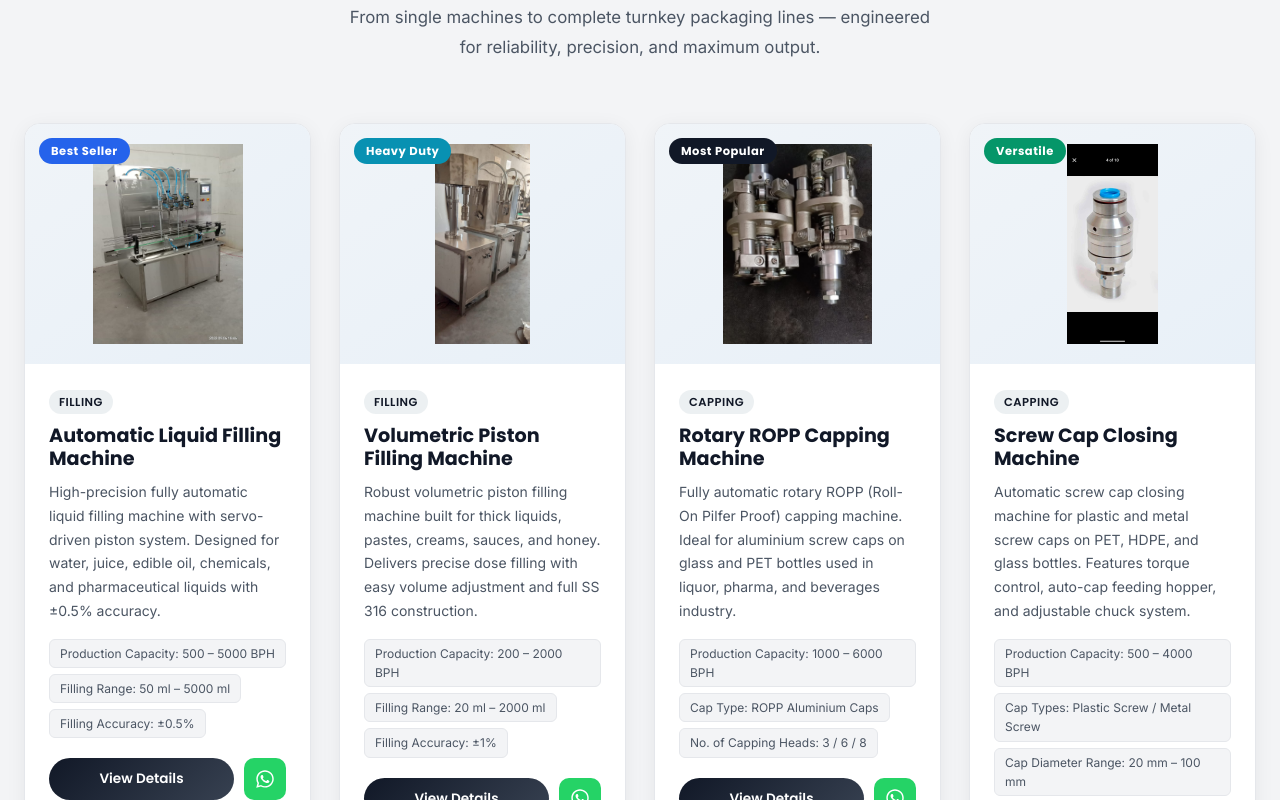
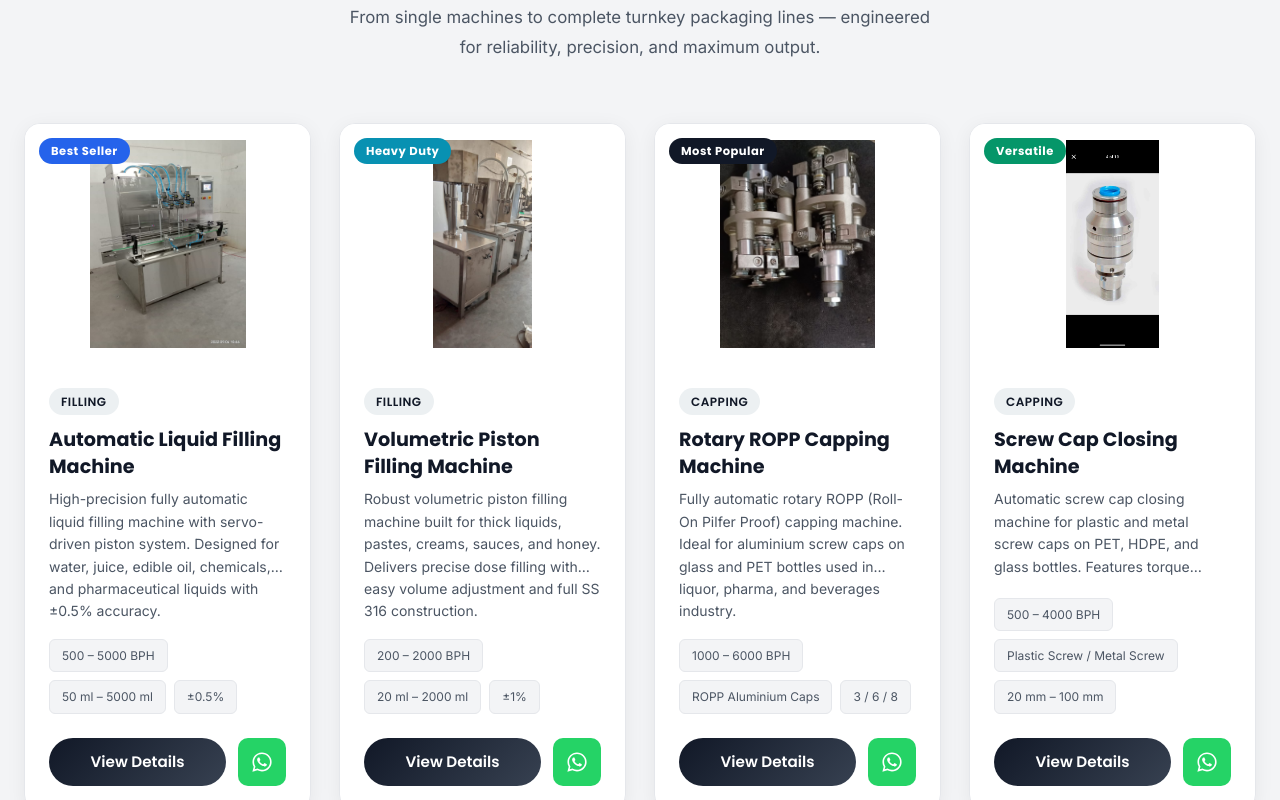
Before and after one commit to Jaypanchal00/Shree-Ganesh-Engimach, a Next.js app: page / in a window 1280 px wide. Shown: the part 1560-2360 px from the top of the page. Built offline with nearby package versions, Linux system fonts and the light colour scheme.

Commit message:
Ui changes and Produc card changes

```diff
--- a/app/globals.css
+++ b/app/globals.css
@@ -510,14 +510,17 @@ h1, h2, h3, h4, h5, h6 {
   position: relative;
   overflow: hidden;
   height: 240px;
-  background: linear-gradient(145deg, #f0f4f8, #e8f0f8);
+  background: #ffffff;
+  display: flex;
+  align-items: center;
+  justify-content: center;
 }
 
 .card-image-wrap img {
   width: 100%;
   height: 100%;
   object-fit: contain;
-  padding: 20px;
+  padding: 16px;
   transition: transform 0.4s ease;
 }
 
@@ -666,6 +669,11 @@ h1, h2, h3, h4, h5, h6 {
 
 .whatsapp-float:hover { transform: scale(1.15); }
 
+/* WhatsApp Card Button Hover */
+.whatsapp-btn-hover:hover {
+  background: #1db954 !important;
+}
+
 /* Skeleton Loading */
 .skeleton {
   background: linear-gradient(90deg, #f0f0f0 25%, #e0e0e0 50%, #f0f0f0 75%);
--- a/app/products/ProductsClient.tsx
+++ b/app/products/ProductsClient.tsx
@@ -155,10 +155,14 @@ export default function ProductsClient() {
                     opacity: inView ? 1 : 0,
                     transform: inView ? "translateY(0)" : "translateY(20px)",
                     transition: `all 0.4s ease ${i * 0.07}s`,
+                    display: "flex",
+                    flexDirection: "column",
+                    height: "100%",
+                    background: "#ffffff",
                   }}
                 >
                   <div className="card-image-wrap">
-                    <Image src={product.image} alt={product.name} fill sizes="(max-width: 768px) 100vw, (max-width: 1200px) 50vw, 33vw" style={{ objectFit: "contain", padding: "20px" }} loading="lazy" />
+                    <Image src={product.image} alt={product.name} fill sizes="(max-width: 768px) 100vw, (max-width: 1200px) 50vw, 33vw" style={{ objectFit: "contain", padding: "16px", mixBlendMode: "multiply", backgroundColor: "white" }} loading="lazy" />
                     {product.badge && (
                       <div style={{ position: "absolute", top: "14px", left: "14px", background: product.badgeColor, color: "white", padding: "4px 12px", borderRadius: "50px", fontSize: "0.72rem", fontWeight: 700, fontFamily: "'Poppins', sans-serif" }}>
                         {product.badge}
@@ -166,14 +170,14 @@ export default function ProductsClient() {
                     )}
                   </div>
 
-                  <div style={{ padding: "24px" }}>
-                    <div style={{ display: "inline-block", background: "rgba(15,61,94,0.08)", color: "var(--primary)", padding: "3px 10px", borderRadius: "50px", fontSize: "0.72rem", fontWeight: 600, fontFamily: "'Poppins', sans-serif", letterSpacing: "0.5px", textTransform: "uppercase", marginBottom: "10px" }}>
+                  <div style={{ padding: "24px", display: "flex", flexDirection: "column", flex: 1 }}>
+                    <div style={{ display: "inline-block", background: "rgba(15,61,94,0.08)", color: "var(--primary)", padding: "4px 12px", borderRadius: "50px", fontSize: "0.75rem", fontWeight: 600, fontFamily: "'Poppins', sans-serif", letterSpacing: "0.5px", textTransform: "uppercase", marginBottom: "12px", alignSelf: "flex-start" }}>
                       {categories.find((c) => c.id === product.category)?.label}
                     </div>
-                    <h3 style={{ fontFamily: "'Poppins', sans-serif", fontWeight: 700, fontSize: "1.1rem", color: "var(--primary)", marginBottom: "10px" }}>
+                    <h3 style={{ fontFamily: "'Poppins', sans-serif", fontWeight: 700, fontSize: "1.2rem", color: "var(--primary)", marginBottom: "8px", display: "-webkit-box", WebkitLineClamp: 2, WebkitBoxOrient: "vertical", overflow: "hidden", minHeight: "2.8rem", lineHeight: "1.4" }}>
                       {product.name}
                     </h3>
-                    <p style={{ color: "var(--text-secondary)", fontSize: "0.875rem", lineHeight: 1.7, marginBottom: "16px" }}>
+                    <p style={{ color: "var(--text-secondary)", fontSize: "0.875rem", lineHeight: 1.6, marginBottom: "20px", display: "-webkit-box", WebkitLineClamp: 4, WebkitBoxOrient: "vertical", overflow: "hidden", flex: 1 }}>
                       {product.description}
                     </p>
 
@@ -198,19 +202,18 @@ export default function ProductsClient() {
                       ))}
                     </div>
 
-                    <div style={{ display: "flex", gap: "10px" }}>
-                      <Link href={`/products/${product.id}`} className="btn-blue" style={{ padding: "10px 18px", fontSize: "0.85rem", flex: 1, justifyContent: "center" }}>
+                    <div style={{ display: "flex", gap: "12px", marginTop: "auto" }}>
+                      <Link href={`/products/${product.id}`} className="btn-blue" style={{ flex: 1, justifyContent: "center", padding: "12px 20px" }}>
                         View Details
                       </Link>
                       <a
                         href={`https://wa.me/919725397262?text=Hello%2C%20I%20am%20interested%20in%20${encodeURIComponent(product.name)}.`}
                         target="_blank"
                         rel="noopener noreferrer"
-                        style={{ display: "flex", alignItems: "center", justifyContent: "center", background: "#25D366", color: "white", width: "42px", borderRadius: "10px", textDecoration: "none", fontSize: "1.2rem", flexShrink: 0, transition: "all 0.3s ease" }}
-                        onMouseOver={(e) => (e.currentTarget as HTMLElement).style.background = "#1db954"}
-                        onMouseOut={(e) => (e.currentTarget as HTMLElement).style.background = "#25D366"}
+                        className="whatsapp-btn-hover"
+                        style={{ display: "flex", alignItems: "center", justifyContent: "center", background: "#25D366", color: "white", width: "48px", borderRadius: "10px", textDecoration: "none", fontSize: "1.2rem", flexShrink: 0, transition: "all 0.3s ease" }}
                       >
-                        <FaWhatsapp />
+                        <FaWhatsapp size={22} />
                       </a>
                     </div>
                   </div>
--- a/components/home/ProductsSection.tsx
+++ b/components/home/ProductsSection.tsx
@@ -50,11 +50,15 @@ export default function ProductsSection() {
                 opacity: inView ? 1 : 0,
                 transform: inView ? "translateY(0)" : "translateY(30px)",
                 transition: `all 0.5s ease ${i * 0.1}s`,
+                display: "flex",
+                flexDirection: "column",
+                height: "100%",
+                background: "#ffffff",
               }}
             >
               {/* Image */}
               <div className="card-image-wrap">
-                <Image src={product.image} alt={product.name} fill sizes="(max-width: 768px) 100vw, (max-width: 1200px) 50vw, 33vw" style={{ objectFit: "contain", padding: "20px" }} />
+                <Image src={product.image} alt={product.name} fill sizes="(max-width: 768px) 100vw, (max-width: 1200px) 50vw, 33vw" style={{ objectFit: "contain", padding: "16px", mixBlendMode: "multiply", backgroundColor: "white" }} />
                 <div className="card-overlay">
                   <Link
                     href={`/products/${product.id}`}
@@ -93,19 +97,20 @@ export default function ProductsSection() {
               </div>
 
               {/* Content */}
-              <div style={{ padding: "24px" }}>
+              <div style={{ padding: "24px", display: "flex", flexDirection: "column", flex: 1 }}>
                 <div style={{
                   display: "inline-block",
                   background: "rgba(15,61,94,0.08)",
                   color: "var(--primary)",
-                  padding: "3px 10px",
+                  padding: "4px 12px",
                   borderRadius: "50px",
-                  fontSize: "0.72rem",
+                  fontSize: "0.75rem",
                   fontWeight: 600,
                   fontFamily: "'Poppins', sans-serif",
                   letterSpacing: "0.5px",
                   textTransform: "uppercase",
-                  marginBottom: "10px",
+                  marginBottom: "12px",
+                  alignSelf: "flex-start",
                 }}>
                   {product.category}
                 </div>
@@ -114,53 +119,68 @@ export default function ProductsSection() {
                   fontWeight: 700,
                   fontSize: "1.2rem",
                   color: "var(--primary)",
-                  marginBottom: "10px",
+                  marginBottom: "8px",
+                  display: "-webkit-box",
+                  WebkitLineClamp: 2,
+                  WebkitBoxOrient: "vertical",
+                  overflow: "hidden",
+                  minHeight: "2.8rem",
+                  lineHeight: "1.4"
                 }}>
                   {product.name}
                 </h3>
-                <p style={{ color: "var(--text-secondary)", fontSize: "0.875rem", lineHeight: 1.7, marginBottom: "16px" }}>
+                <p style={{
+                  color: "var(--text-secondary)",
+                  fontSize: "0.875rem",
+                  lineHeight: 1.6,
+                  marginBottom: "20px",
+                  display: "-webkit-box",
+                  WebkitLineClamp: 4,
+                  WebkitBoxOrient: "vertical",
+                  overflow: "hidden",
+                  flex: 1
+                }}>
                   {product.description}
                 </p>
 
                 {/* Specs */}
-                <div style={{ display: "flex", flexWrap: "wrap", gap: "6px", marginBottom: "20px" }}>
+                <div style={{ display: "flex", flexWrap: "wrap", gap: "8px", marginBottom: "24px" }}>
                   {Object.entries(product.specs).slice(0, 3).map(([key, val], j) => (
                     <span key={j} style={{
                       background: "var(--bg-secondary)",
                       color: "var(--text-secondary)",
-                      padding: "4px 10px",
+                      padding: "6px 12px",
                       borderRadius: "6px",
                       fontSize: "0.75rem",
                       fontFamily: "'Inter', sans-serif",
                       border: "1px solid var(--border)",
                     }}>
-                      {key}: {val}
+                      {val}
                     </span>
                   ))}
                 </div>
 
-                <div style={{ display: "flex", gap: "10px" }}>
-                  <Link href={`/products/${product.id}`} className="btn-blue" style={{ padding: "10px 20px", fontSize: "0.85rem", flex: 1, justifyContent: "center" }}>
+                <div style={{ display: "flex", gap: "12px", marginTop: "auto" }}>
+                  <Link href={`/products/${product.id}`} className="btn-blue" style={{ flex: 1, justifyContent: "center", padding: "12px 20px" }}>
                     View Details
                   </Link>
                   <a
                     href={`https://wa.me/919725397262?text=Hello%2C%20I%20am%20interested%20in%20${encodeURIComponent(product.name)}.`}
                     target="_blank"
                     rel="noopener noreferrer"
+                    className="whatsapp-btn-hover"
                     style={{
                       display: "flex", alignItems: "center", justifyContent: "center",
                       background: "#25D366",
                       color: "white",
-                      width: "42px", borderRadius: "10px",
+                      width: "48px", borderRadius: "10px",
                       textDecoration: "none",
-                      fontSize: "1.1rem",
+                      fontSize: "1.2rem",
                       flexShrink: 0,
                       transition: "all 0.3s ease",
                     }}
-                    onMouseOver={(e) => (e.currentTarget as HTMLElement).style.background = "#1db954"}
-                    onMouseOut={(e) => (e.currentTarget as HTMLElement).style.background = "#25D366"}
                   >
-                    <FaWhatsapp size={20} />
+                    <FaWhatsapp size={22} />
                   </a>
                 </div>
               </div>
```
